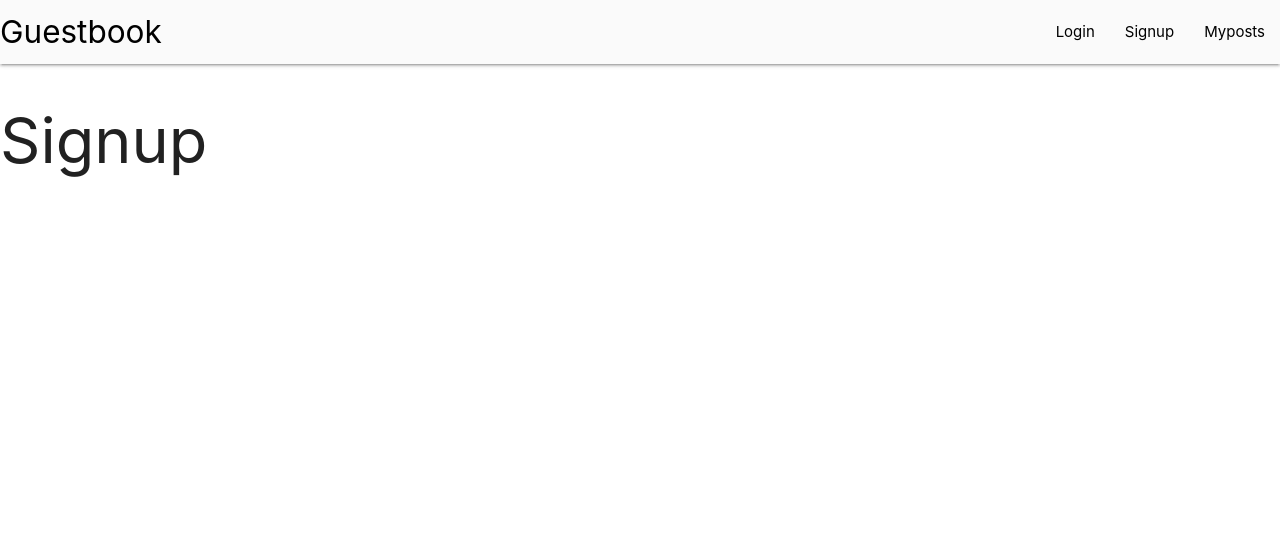
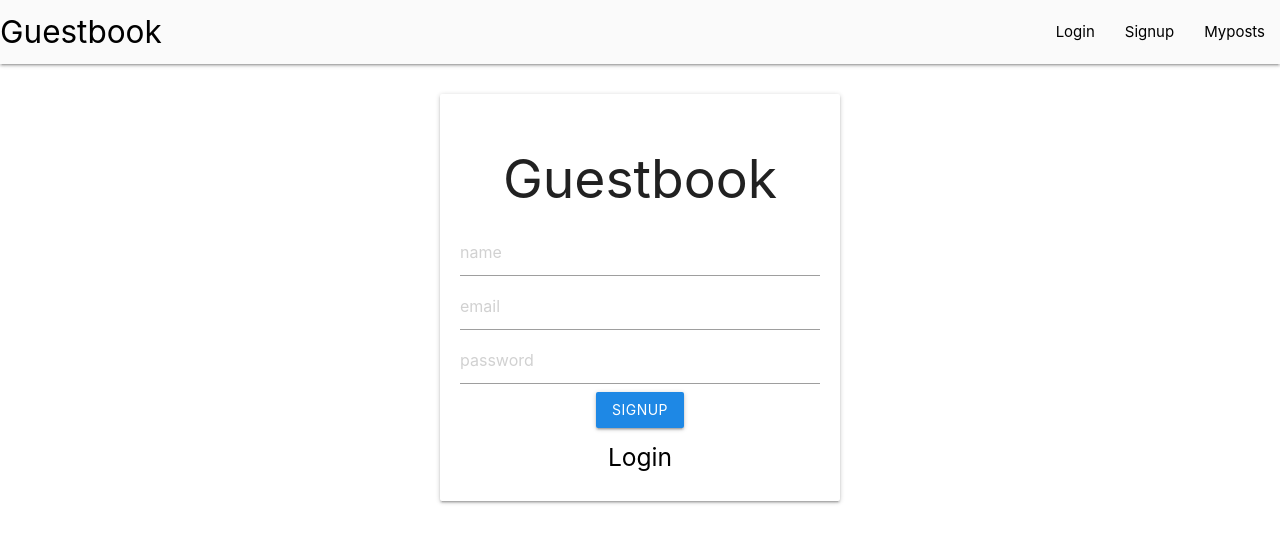
Before and after one commit to ahmyasser/Guestbook-frontend, a React (Create React App) app: page /signup in a window 1280 px wide. Shown: the top 542 px of the page. Built offline with nearby package versions, Linux system fonts and the light colour scheme.

Commit message:
added signup UI

```diff
--- a/src/App.css
+++ b/src/App.css
@@ -10,4 +10,12 @@ color: #000 !important;
     text-align: center;
     max-width: 400px;
     margin: 10px auto;
-  }
+}
+.input-field input[type=text]:focus {
+    border-bottom: 1px solid rgb(124, 167, 248) !important;
+    box-shadow: 0 1px 0 0 rgb(124, 167, 248)  !important;
+}
+.input-field input[type=password]:focus {
+    border-bottom: 1px solid rgb(124, 167, 248) !important;
+    box-shadow: 0 1px 0 0 rgb(124, 167, 248)  !important;
+}
--- a/src/components/screens/Login.js
+++ b/src/components/screens/Login.js
@@ -5,7 +5,7 @@ const Login = ()=>{
     return(
         <div className="mycard">
         <div className="card auth-card input-field">
-          <h2>Instagram</h2>
+          <h2>Guestbook</h2>
           <input
           type="text"
           placeholder="email"
--- a/src/components/screens/Signup.js
+++ b/src/components/screens/Signup.js
@@ -1,8 +1,42 @@
 import React from 'react';
+import {Link} from 'react-router-dom';
+const Signup = ()=>{
+    return( <div className="mycard">
+    <div className="card auth-card input-field">
+      <h2>Guestbook</h2>
+      <input
+      type="text"
+      placeholder="name"
+      //value={name}
+      //onChange={(e)=>setName(e.target.value)}
+      />
+      <input
+      type="text"
+      placeholder="email"
+      //value={email}
+      //onChange={(e)=>setEmail(e.target.value)}
+      />
+      <input
+      type="password"
+      placeholder="password"
+      //value={password}
+      //onChange={(e)=>setPasword(e.target.value)}
+      />
+      <button className="btn waves-effect waves-light #64b5f6 blue darken-1"
+      //onClick={()=>PostData()}
+      >
+          SignUP
+      </button>
+      <h5>
+          <Link to="/login">Login</Link>
+      </h5>
 
-const Signup = ()=>{
-    return(
-<h1>Signup</h1>
+
+
+
+
+  </div>
+</div>
     );
 }
 
```
